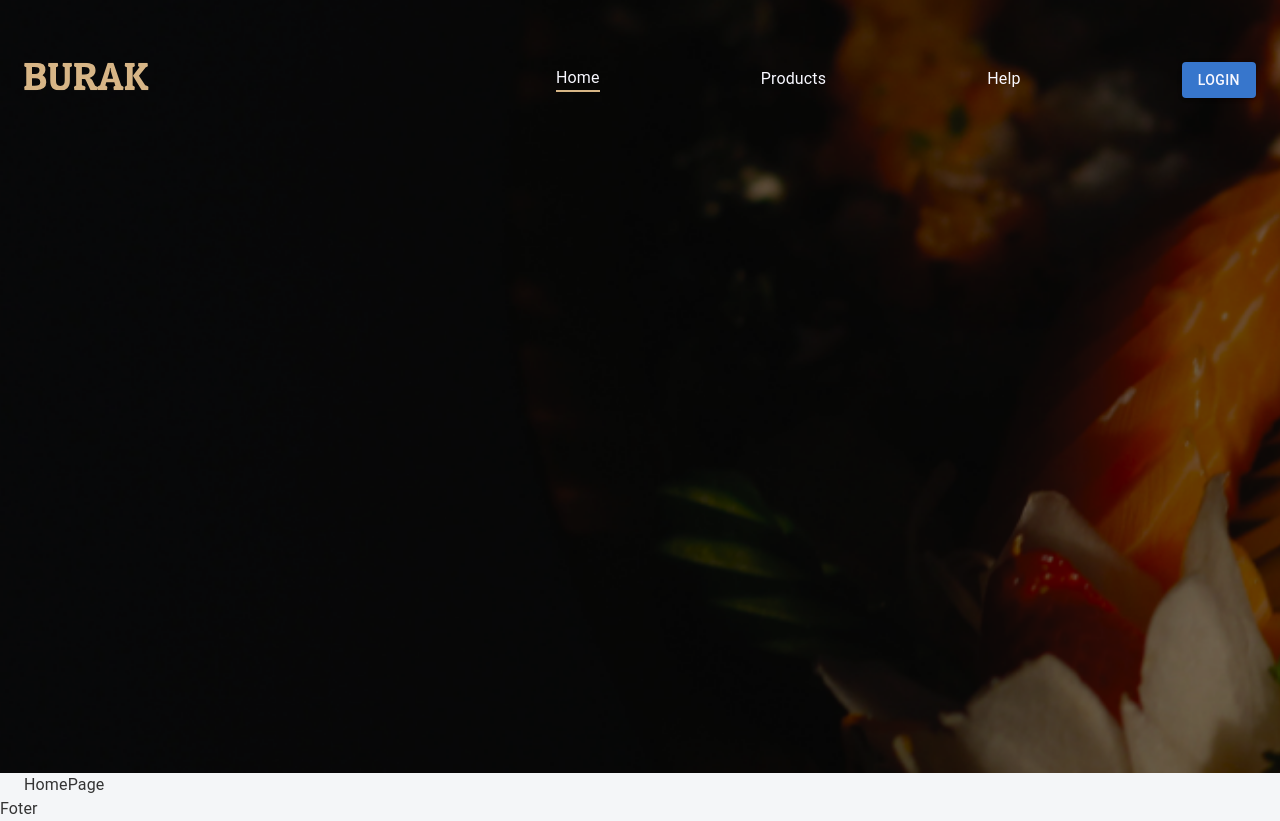
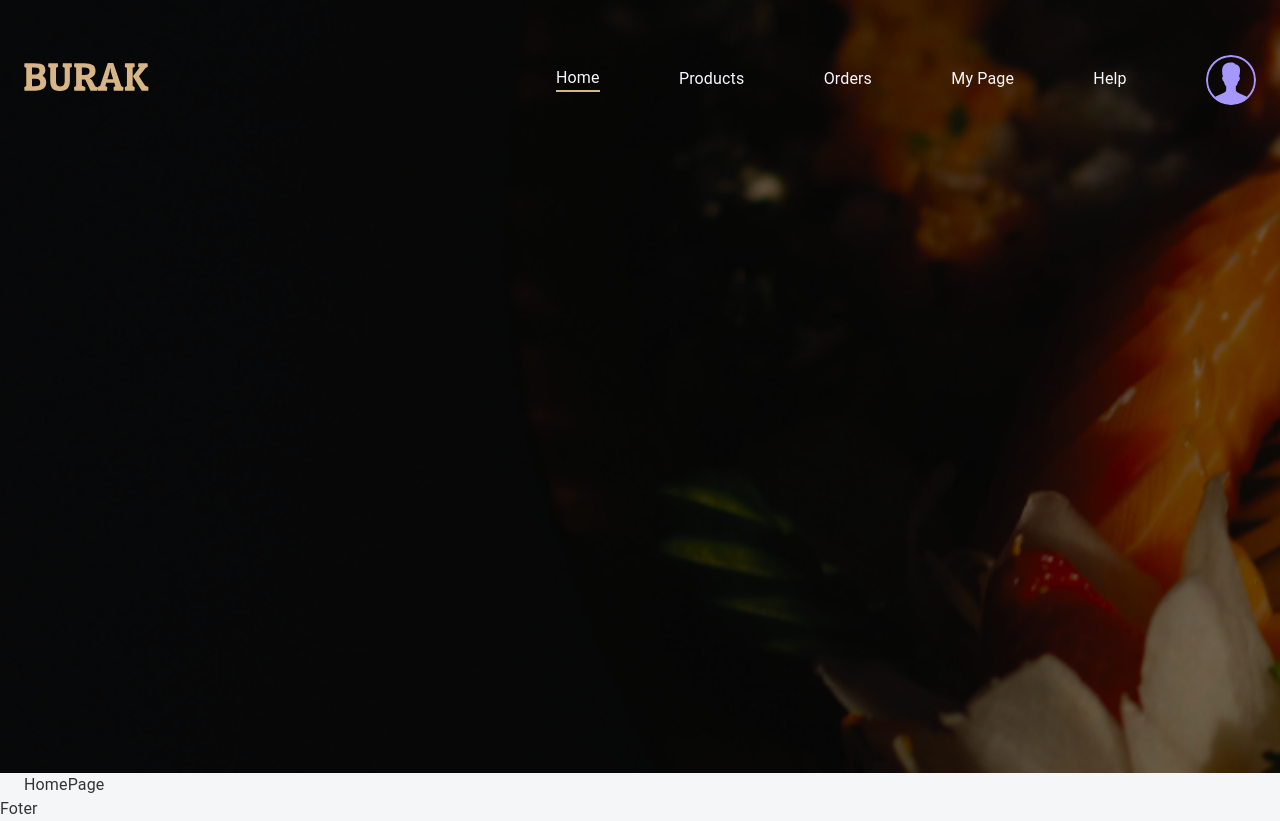
Before and after one commit to legendaxad/burak-react, a React (Create React App) app: page / in a window 1280 px wide. Built offline with nearby package versions, Linux system fonts and the light colour scheme.

Commit message:
fix:homebar menu part refactoring

```diff
--- a/src/app/components/headers/HomeNavbar.tsx
+++ b/src/app/components/headers/HomeNavbar.tsx
@@ -2,36 +2,17 @@
 import { NavLink } from "react-router-dom";
 
 export function HomeNavbar() {
-  const authMember = null;
+  const authMember = true; // Replace with your authentication logic
   return (
     <div className="home-navbar">
-      <Container sx={{ mt: "55px", height: "642px" }}>
-        <Stack></Stack>
-        <Stack
-          sx={{
-            height: "50px",
-            justifyContent: "space-between",
-            alignItems: "center",
-          }}
-          direction={"row"}
-        >
+      <Container className="navbar-container">
+        <Stack className="menu">
           <Box>
             <NavLink to="/">
-              <img
-                style={{ width: "125px", height: "35px" }}
-                src="/icons/burak.svg"
-                alt="Logo"
-              />
+              <img className="brand-logo" src="/icons/burak.svg" alt="Logo" />
             </NavLink>
           </Box>
-          <Stack
-            direction={"row"}
-            sx={{
-              justifyContent: "space-between",
-              minWidth: "700px",
-              alignItems: "center",
-            }}
-          >
+          <Stack className="links">
             <Box className="hover-line">
               <NavLink to="/" activeClassName="underline">
                 Home
@@ -63,15 +44,17 @@
             </Box>
             {!authMember ? (
               <Box>
-                <Button
-                  variant="contained"
-                  style={{ backgroundColor: "#3776CC", color: "#f8f8ff" }}
-                >
+                <Button variant="contained" className="login-button">
                   Login
                 </Button>
               </Box>
             ) : (
-              <img alt="" />
+              <img
+                alt=""
+                src="/icons/default-user.svg"
+                aria-haspopup="true"
+                className="user"
+              />
             )}
           </Stack>
         </Stack>
--- a/src/css/navbar.css
+++ b/src/css/navbar.css
@@ -4,6 +4,37 @@
   display: flex;
   background: url("/public/img/banner.webp");
   background-size: cover;
+}
+.home-navbar .navbar-container {
+  margin-top: 55px;
+  height: 642px;
+}
+.home-navbar .navbar-container .menu {
+  height: 50px;
+  justify-content: space-between;
+  align-items: center;
+  flex-direction: row;
+  display: flex;
+}
+.home-navbar .navbar-container .menu .brand-logo {
+  height: 30px;
+  width: 125px;
+}
+.home-navbar .navbar-container .menu .links {
+  min-width: 700px;
+  justify-content: space-between;
+  align-items: center;
+  flex-direction: row;
+  display: flex;
+}
+.home-navbar .navbar-container .menu .links .login-button {
+  background: #3776cc;
+  color: #f8f8ff;
+}
+.home-navbar .navbar-container .menu .links .user {
+  width: 50px;
+  height: 50px;
+  border-radius: 24px;
 }
 .home-navbar a {
   text-decoration: none;
```
